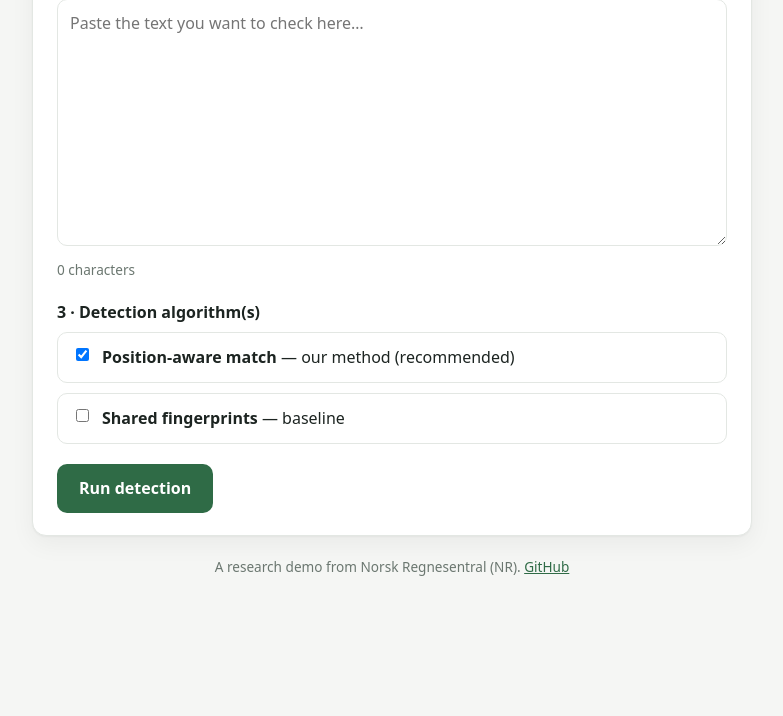
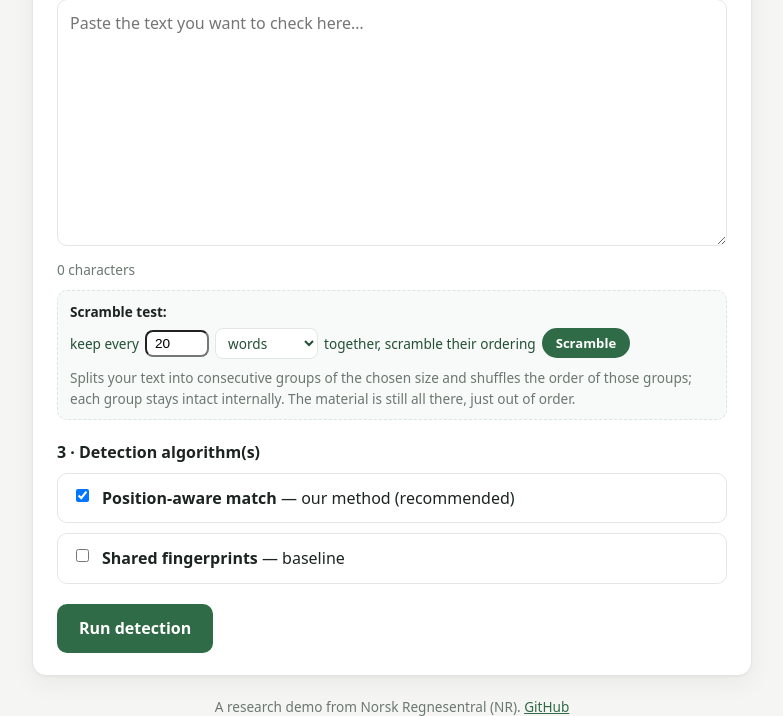
Before and after one commit to NorskRegnesentral/FindMyText, a Flask app: page / in a window 1280 px wide. Shown: the part 684-1400 px from the top of the page, without its empty margins (248-1031 px from the left). Before the commit the page ends 1260 px from the top, so only its background shows below. Run offline with Flask 3, Linux system fonts and the light colour scheme.

Commit message:
scrambling

```diff
--- a/web/corpussearch/static/css/style.css
+++ b/web/corpussearch/static/css/style.css
@@ -206,6 +206,67 @@ textarea {
     font-size: .8rem;
     color: var(--accent-dark);
     white-space: nowrap;
+}
+
+.shuffle-row {
+    margin-top: 10px;
+    padding: 10px 12px;
+    border: 1px dashed #d9e6dd;
+    border-radius: 10px;
+    background: #f7faf8;
+}
+
+.shuffle-controls {
+    display: flex;
+    align-items: center;
+    flex-wrap: wrap;
+    gap: 6px;
+    font-size: .85rem;
+    color: var(--accent-dark);
+}
+
+.shuffle-label {
+    display: block;
+    font-weight: 600;
+    font-size: .85rem;
+    margin-bottom: 6px;
+}
+
+.shuffle-size {
+    width: 64px;
+    padding: 4px 8px;
+    border-radius: 8px;
+    font-size: .85rem;
+}
+
+.shuffle-mode {
+    width: auto;
+    padding: 4px 8px;
+    border-radius: 8px;
+    font-size: .85rem;
+    background: #fff;
+}
+
+.btn.small {
+    padding: 5px 14px;
+    font-size: .82rem;
+    border-radius: 999px;
+    background: var(--accent);
+    color: #fff;
+}
+
+.btn.small:hover {
+    background: var(--accent-dark);
+}
+
+.btn.small.ghost {
+    background: #eef4ef;
+    color: var(--accent-dark);
+    border: 1px solid #d9e6dd;
+}
+
+.shuffle-hint {
+    margin-top: 8px;
 }
 
 .dataset-line a {
--- a/web/corpussearch/static/js/app.js
+++ b/web/corpussearch/static/js/app.js
@@ -32,6 +32,7 @@ document.addEventListener("DOMContentLoaded", () => {
     setupPassword();
     setupCaptcha();
     setupCharCount();
+    setupShuffle();
     document.getElementById("detect-form").addEventListener("submit", onSubmit);
     document.getElementById("hl-btn").addEventListener("click", onHighlight);
 });
@@ -301,6 +302,100 @@ function setupCharCount() {
     const count = document.getElementById("char-count");
     ta.addEventListener("input", () => {
         count.textContent = ta.value.length.toLocaleString();
+    });
+}
+
+// ---------------------------------------------------------------------------
+// "Scramble test": reorder blocks of the pasted text while keeping short local
+// runs intact. This mirrors web/corpussearch/shuffle.py. It preserves the set
+// of shared fingerprints (the baseline stays high) but breaks the long,
+// position-coherent chains the position-aware method relies on (its score
+// collapses) — a live illustration of the paper's headline result.
+// ---------------------------------------------------------------------------
+
+// Sentence splitter mirroring shuffle.py's _SENTENCE_RE: break after . ! or ?
+// (keeping the terminator + trailing space with the sentence).
+function splitSentences(text) {
+    const re = /[^.!?]*[.!?]+(?:\s+|$)|[^.!?]+$/g;
+    const out = [];
+    let m;
+    while ((m = re.exec(text)) !== null) {
+        if (m[0].trim()) out.push(m[0]);
+        if (m.index === re.lastIndex) re.lastIndex++; // guard against zero-width
+    }
+    return out.length ? out : (text ? [text] : []);
+}
+
+function chunkArray(items, blockSize) {
+    const bs = Math.max(1, blockSize | 0);
+    const blocks = [];
+    for (let i = 0; i < items.length; i += bs) blocks.push(items.slice(i, i + bs));
+    return blocks;
+}
+
+// Fisher–Yates that (for n >= 2) is guaranteed to change something.
+function shuffledOrder(n) {
+    const order = Array.from({ length: n }, (_, i) => i);
+    if (n < 2) return order;
+    for (let attempt = 0; attempt < 10; attempt++) {
+        for (let i = n - 1; i > 0; i--) {
+            const j = Math.floor(Math.random() * (i + 1));
+            [order[i], order[j]] = [order[j], order[i]];
+        }
+        if (order.some((v, i) => v !== i)) break;
+    }
+    return order;
+}
+
+function shuffleSentenceBlocks(text, blockSize) {
+    const blocks = chunkArray(splitSentences(text), blockSize);
+    const order = shuffledOrder(blocks.length);
+    return order
+        .map((i) => blocks[i].join("").trim())
+        .filter(Boolean)
+        .join(" ");
+}
+
+function shuffleWordBlocks(text, blockSize) {
+    const blocks = chunkArray(text.split(/\s+/).filter(Boolean), blockSize);
+    const order = shuffledOrder(blocks.length);
+    return order.map((i) => blocks[i].join(" ")).join(" ");
+}
+
+let preShuffleText = null;
+
+function setupShuffle() {
+    const ta = document.getElementById("text");
+    const btn = document.getElementById("shuffle-btn");
+    const undo = document.getElementById("shuffle-undo");
+    const modeSel = document.getElementById("shuffle-mode");
+    const sizeInput = document.getElementById("shuffle-size");
+    if (!btn) return;
+
+    // The block-size default depends on the granularity.
+    const defaults = { word_blocks: 20, sentence_blocks: 1 };
+    modeSel.addEventListener("change", () => {
+        sizeInput.value = String(defaults[modeSel.value] ?? 20);
+    });
+
+    btn.addEventListener("click", () => {
+        const text = ta.value;
+        if (!text.trim()) return;
+        preShuffleText = text;
+        const size = Math.max(1, parseInt(sizeInput.value, 10) || 1);
+        ta.value = modeSel.value === "sentence_blocks"
+            ? shuffleSentenceBlocks(text, size)
+            : shuffleWordBlocks(text, size);
+        ta.dispatchEvent(new Event("input"));
+        undo.classList.remove("hidden");
+    });
+
+    undo.addEventListener("click", () => {
+        if (preShuffleText == null) return;
+        ta.value = preShuffleText;
+        preShuffleText = null;
+        ta.dispatchEvent(new Event("input"));
+        undo.classList.add("hidden");
     });
 }
 
--- a/web/corpussearch/templates/index.html
+++ b/web/corpussearch/templates/index.html
@@ -55,6 +55,25 @@
                 <textarea id="text" name="text" rows="9"
                     placeholder="Paste the text you want to check here…"></textarea>
                 <p class="hint"><span id="char-count">0</span> characters</p>
+                <div class="shuffle-row" id="shuffle-row">
+                    <span class="shuffle-label">Scramble test:</span>
+                    <span class="shuffle-controls">
+                        keep every
+                        <input type="number" id="shuffle-size" class="shuffle-size" min="1" max="200" value="20" />
+                        <select id="shuffle-mode" class="shuffle-mode">
+                            <option value="word_blocks" selected>words</option>
+                            <option value="sentence_blocks">sentences</option>
+                        </select>
+                        together, scramble their ordering
+                        <button type="button" id="shuffle-btn" class="btn small">Scramble</button>
+                        <button type="button" id="shuffle-undo" class="btn small ghost hidden">Undo</button>
+                    </span>
+                    <p class="hint shuffle-hint">
+                        Splits your text into consecutive groups of the chosen size and
+                        shuffles the order of those groups; each group stays intact
+                        internally. The material is still all there, just out of order.
+                    </p>
+                </div>
             </div>
 
             <div class="field">
```
Also changed, not shown: experiments/shuffle_experiment.py (added, +108 -0 lines), web/corpussearch/shuffle.py (added, +105 -0 lines).
